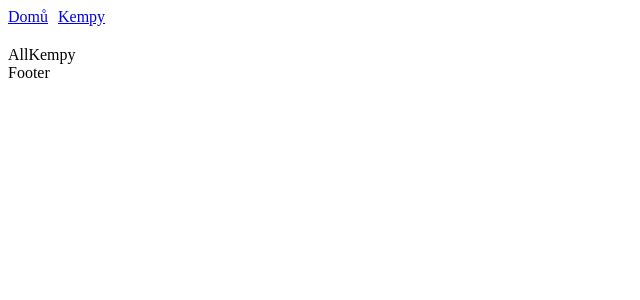
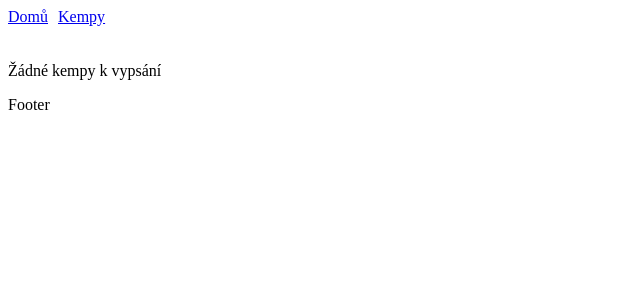
Before and after one commit to TomasZarybnicky/bezva-2, a React (Create React App) app in the folder web/: page /all-kempy in a window 1280 px wide. Shown: the top 300 px of the page, without its empty margins (0-640 px from the left). Built offline with nearby package versions, Linux system fonts and the light colour scheme; no server answers; the database is empty.

Commit message:
1.5 (13.9)

```diff
--- a/web/src/components/Footer.js
+++ b/web/src/components/Footer.js
@@ -1,8 +1,9 @@
 import "./Footer.css"
 
 const Footer = () => {
-  return (
-    <div>Footer</div>
+  return ( <div>
+      <p>Footer</p>
+    </div>
   )
 }
 
--- a/web/src/pages/AllKempy.js
+++ b/web/src/pages/AllKempy.js
@@ -1,6 +1,32 @@
+import { projectFirestore } from "../firebase/config"
+import { useState, useEffect } from "react"
+import { link } from "react-router-dom"
+
 const AllKempy = () => {
+  const [data, setData] = useState([])
+  const [error, setError] = useState("")
+
+  useEffect( () => {
+    projectFirestore.collection("kempy").get().then( (snapshot) => {
+
+      if (snapshot.empty) {
+        setError("Žádné kempy k vypsání")
+      } else {
+        let result = []
+        snapshot.docs.forEach( (oneKemp) => {
+          result.push( {id: oneKemp.id, ...oneKemp.data()} )
+        })
+        setData(result)
+      }
+    }).catch( (err) => {
+      setError(err.message)
+    })
+  }, [])
+
   return (
-    <div>AllKempy</div>
+    <section>
+      {error && <p>{error}</p>}
+    </section>
   )
 }
 
```
